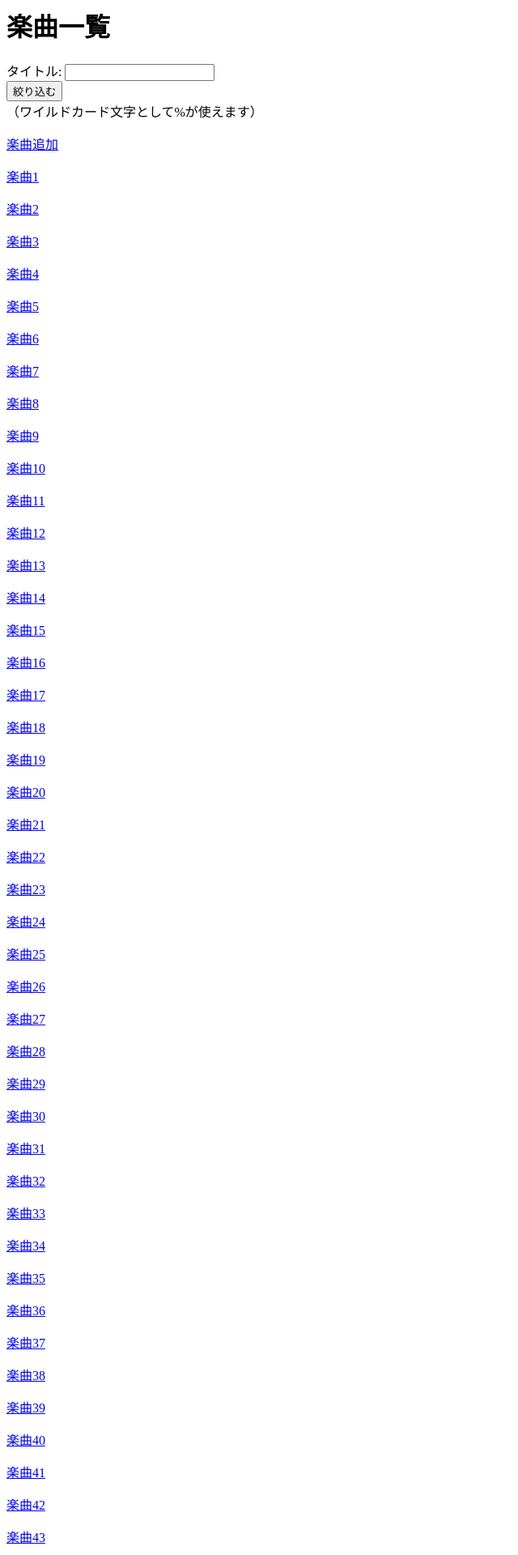
After one commit to Ryu55JP/db_app, a Flask app: page /songs in a window 1280 px wide. The commit adds this page. Shown: the top 1920 px of the page at 81% size, without its empty margins (0-640 px from the left). Run offline with Flask 3, Linux system fonts and the light colour scheme; data comes from the database, SQL or seed files in the repository.

Commit message:
楽曲管理機能を追加し、楽曲一覧、詳細、追加、編集、削除ページを実装

```diff
--- a/app.py
+++ b/app.py
@@ -156,7 +156,6 @@ def cds() -> str:
     # 一覧をテンプレートへ渡してレンダリングしたものを返す
     return render_template('cds.html', cds=cds)
 
-
 @app.route('/cds', methods=['POST'])
 def cds_filtered() -> str:
     """
@@ -218,7 +217,6 @@ def cd(id: str) -> str:
     # CD の情報をテンプレートへ渡してレンダリングしたものを返す
     return render_template('cd.html', cd=cd)
 
-
 @app.route('/cd-add')
 def cd_add() -> str:
     """
@@ -236,7 +234,6 @@ def cd_add() -> str:
     """
     # テンプレートへ何も渡さずにレンダリングしたものを返す
     return render_template('cd-add.html')
-
 
 @app.route('/cd-add', methods=['POST'])
 def cd_add_execute() -> Response:
@@ -581,3 +578,115 @@ def cd_edit_results(code: str) -> str:
 if __name__ == '__main__':
     # このスクリプトを直接実行したらデバッグ用 Web サーバで起動する
     app.run(debug=True)
+
+@app.route('/songs')
+def songs() -> str:
+    """
+    CD 一覧のページ（全件）.
+
+    `http://localhost:5000/cds` への GET メソッドによる
+    リクエストがあった時に Flask が呼ぶ関数。
+
+    データベース接続を得て、SELECT 文で全 CD 一覧を取得し、
+    テンプレート cds.html へ一覧を渡して埋め込んでレンダリングして返す。
+
+    Returns:
+      str: ページのコンテンツ
+    """
+    # データベース接続してカーソルを得る
+    cur = get_db().cursor()
+
+    # cds テーブルの全行から CD の情報を取り出した一覧を取得
+    songs = cur.execute('SELECT * FROM songs').fetchall()
+
+    # 一覧をテンプレートへ渡してレンダリングしたものを返す
+    return render_template('songs.html', songs=songs)
+
+
+@app.route('/songs', methods=['POST'])
+def songs_filtered() -> str:
+    """
+    CD 一覧のページ（絞り込み）.
+
+    `http://localhost:5000/cds` への POST メソッドによる
+    リクエストがあった時に Flask が呼ぶ関数。
+    絞り込み用のタイトルが POST のパラメータ `title_filter` に入っている。
+
+    データベース接続を得て、
+    SELECT 文でリクエストされたタイトルで絞り込んだ CD 一覧を取得、
+    テンプレート cds.html へ一覧を渡して埋め込んでレンダリングして返す。
+    （これは PRG パターンではない）
+
+    Returns:
+      str: ページのコンテンツ
+    """
+    # データベース接続してカーソルを得る
+    cur = get_db().cursor()
+
+    # cds テーブルからタイトルで絞り込み、
+    # 得られた全行から CD の情報を取り出した一覧を取得
+    song_list = cur.execute('SELECT * FROM cds WHERE title LIKE ?',
+                          (request.form['title_filter'],)).fetchall()
+
+    # 一覧をテンプレートへ渡してレンダリングしたものを返す
+    return render_template('songs.html', song_list=song_list)
+
+@app.route('/song/<id>')
+def song(id: str) -> str:
+    """
+    CD 詳細ページ.
+
+    `http://localhost:5000/cd/<id>` への GET メソッドによる
+    リクエストがあった時に Flask が呼ぶ関数。
+
+    データベース接続を得て、
+    URL 中の `<id>` で指定された CD の全情報を取得し、
+    テンプレート cd.html へ情報を渡して埋め込んでレンダリングして返す。
+    指定された CD が見つからない場合は
+    テンプレート cd-not-found.html
+    （CD が見つからない旨が記載されている）
+    をレンダリングして返す。
+
+    Returns:
+      str: ページのコンテンツ
+    """
+    # データベース接続してカーソルを得る
+    con = get_db()
+    cur = con.cursor()
+
+    # cds テーブルから指定された CD ID の行を 1 行だけ取り出す
+    cd = cur.execute('SELECT * FROM songs WHERE id = ?', (id,)).fetchone()
+
+    if cd is None:
+        # 指定された CD ID の行が無かった
+        return render_template('song-not-found.html')
+
+    # CD の情報をテンプレートへ渡してレンダリングしたものを返す
+    return render_template('song.html', song=song)
+
+@app.route('/song-add')
+def song_add() -> str:
+    """
+    CD 追加ページ.
+
+    `http://localhost:5000/cd-add` への GET メソッドによる
+    リクエストがあった時に Flask が呼ぶ関数。
+
+    テンプレート cd-add.html
+    （CD 追加フォームがあり、追加ボタンで CD 追加実行の POST ができる）
+    をレンダリングして返す。
+
+    Returns:
+      str: ページのコンテンツ
+    """
+    # テンプレートへ何も渡さずにレンダリングしたものを返す
+    return render_template('songs.html')
+
+
+@app.route('/song_edit')
+def song_edit() -> str:
+    return render_template('songs.html')
+
+@app.route('/song_del')
+def song_del() -> str:
+    return render_template('songs.html')
--- /dev/null
+++ b/notes.txt
@@ -0,0 +1,2 @@
+cd      楽曲情報載せる
+song    CD、コンサート情報載せる
--- a/templates/cd-not-found.html
+++ b/templates/cd-not-found.html
@@ -11,7 +11,7 @@
     </p>
 
     <p>
-      <a href="{{url_for('cds')}}">CD一覧</a>
+      <a href="{{url_for('cds')}}">CD一覧にもどる</a>
     </p>
   </body>
 </html>
--- a/templates/index.html
+++ b/templates/index.html
@@ -8,7 +8,7 @@
     <h2>入り口のページ</h2>
     <p>
       <a href="{{url_for('cds')}}">CD一覧</a><br>
-      <a href="{{url_for('cds')}}">楽曲一覧</a><br>
+      <a href="{{url_for('songs')}}">楽曲一覧</a><br>
       <a href="{{url_for('cds')}}">アーティスト一覧</a><br>
       <a href="{{url_for('cds')}}">コンサート一覧</a>
     </p>
--- /dev/null
+++ b/templates/songs.html
@@ -0,0 +1,28 @@
+<html lang="ja">
+  <head>
+    <meta charset="UTF-8">
+    <title>楽曲一覧</title>
+  </head>
+  <body>
+    <h1>楽曲一覧</h1>
+
+    <p>
+        <form method="POST" action="{{url_for('songs_filtered')}}">
+        タイトル: <input type="text" name="name_filter"><br>
+        <input type="submit" value="絞り込む"><br>
+        （ワイルドカード文字として%が使えます）
+      </form>
+      <a href="{{url_for('song_add')}}">楽曲追加</a>
+    </p>
+
+    {% for song in songs %}
+    <p>
+      <a href="{{ url_for('song', id=song.id) }}">{{ song.title or 'タイトルなし' }}</a>
+    </p>
+    {% endfor %}
+
+    <p>
+      <a href="{{url_for('index')}}">入口のページ</a>
+    </p>
+  </body>
+</html>
```
Also changed, not shown: templates/song-not-found.html (added, +17 -0 lines), templates/song.html (added, +25 -0 lines), templates/song_add.html (added), templates/song_edit.html (added).
